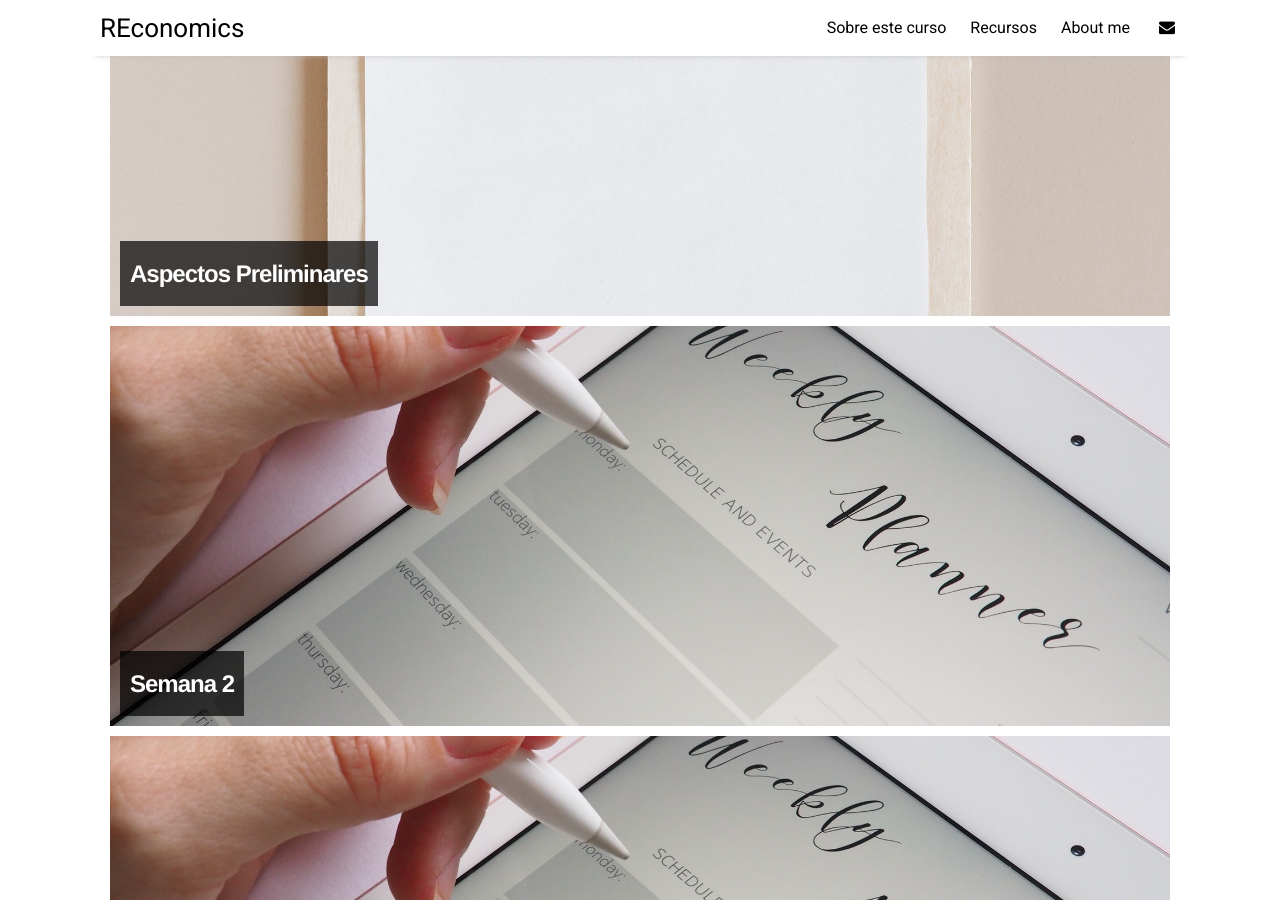
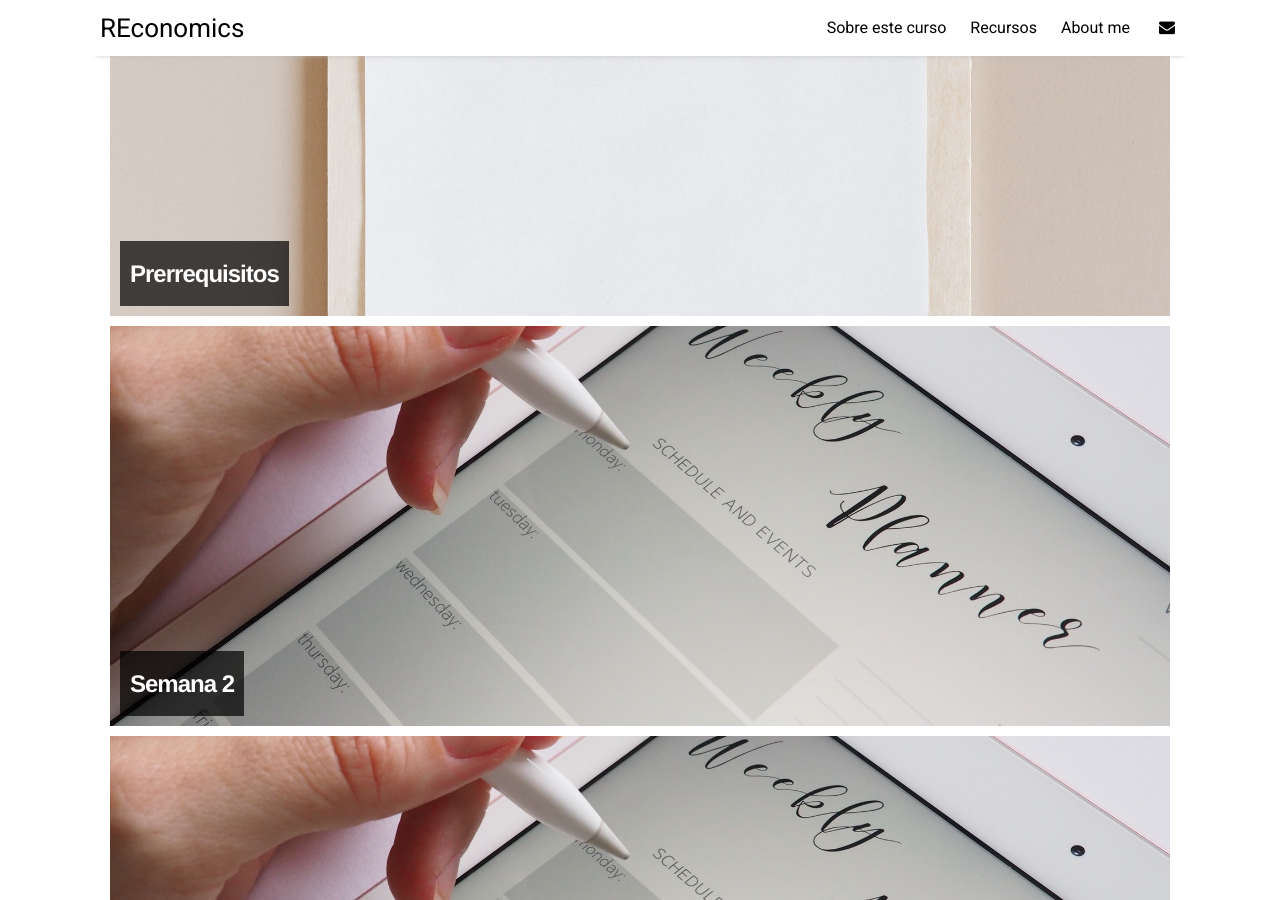
Before and after one commit to JP-Thoma/REconomics, a Jekyll site: the page built from index.html, in a window 1280 px wide and 900 px high, scrolled down 975 px. Built offline with Jekyll 4.4.1, drawn with Linux system fonts in a browser that asks for light colours; nearby versions of some CDN libraries; the list of posts is cut into pages by our own code.

Commit message:
Update 2021-01-01-prelim.md

```diff
--- a/_posts/2021-01-01-prelim.md
+++ b/_posts/2021-01-01-prelim.md
@@ -1,13 +1,12 @@
 ---
 layout: post
-title: "Aspectos Preliminares"
+title: "Prerrequisitos"
 author: "Roberto Carcache Flores"
 categories: documentation
 tags: [documentation,sample]
 image: preliminares.jpg
 ---
 
-## Prerrequisitos:
 
 ### I. Instalar R y RStudio
 El primer prerrequisito es contar con la versión más actualizada de R y de RStudio. En el curso ocuparemos RStudio ya que es mucho más interactivo y fácil de manejar que el R base. Al hacer click en [R](https://cran.r-project.org/doc/manuals/r-release/R-admin.html#Installing-R-under-Windows) y [RStudio](https://rstudio.com/products/rstudio/download/) podrán descargar las versiones más actualizadas.
```
Also changed, not shown: other parts of _posts/2021-01-01-prelim.md (+1 -1 lines).
